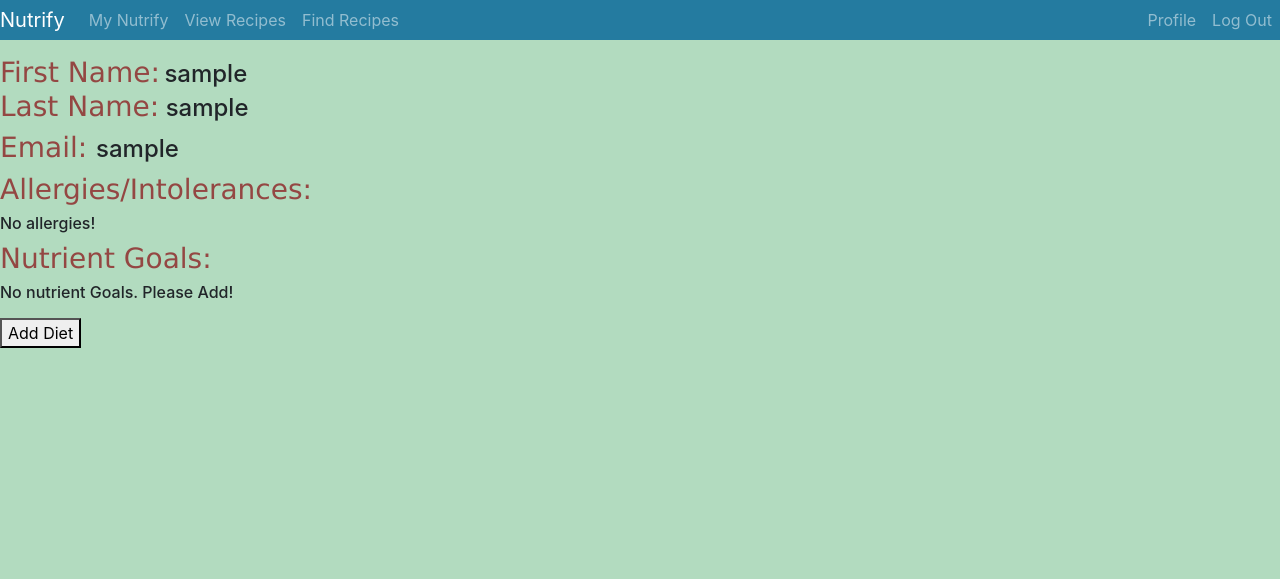
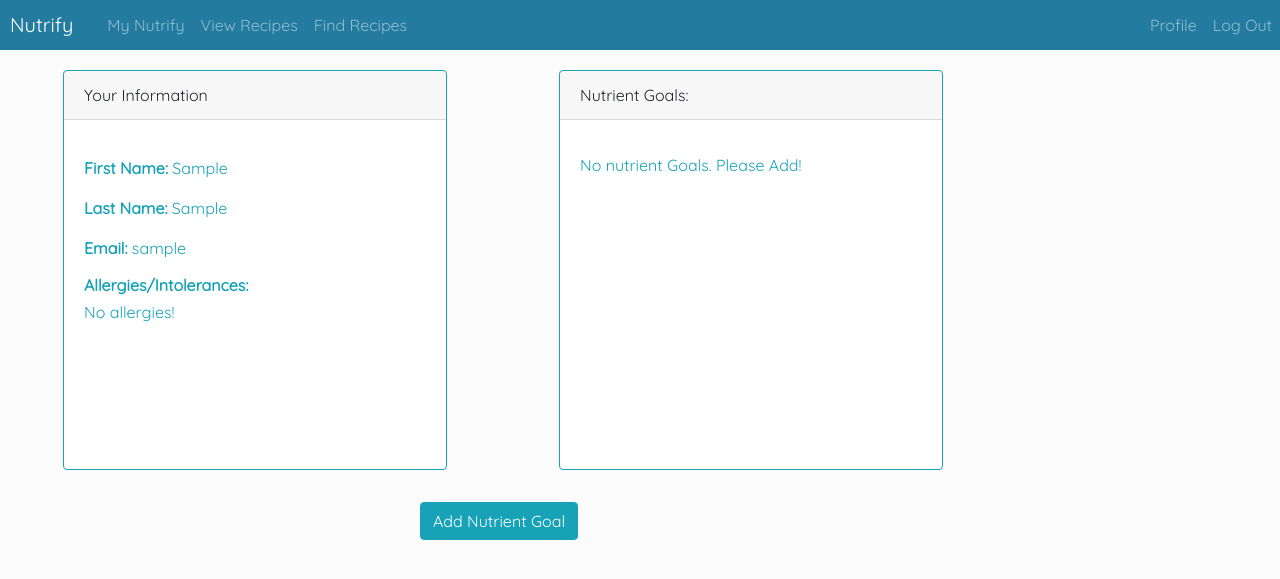
Before and after one commit to Jesskos/nutrify, a Flask app: page /profile in a window 1280 px wide. Shown: the top 579 px of the page. Run offline with Flask 2, Linux system fonts and the light colour scheme; the visitor is signed in with stand-in values (Sample User, id 1); data comes from the database, SQL or seed files in the repository; some libraries are stand-ins or nearby versions.

Commit message:
made styling changes to templates, including changing fonts, text colors, and colors of recipe cards

```diff
--- a/static/javascript.js
+++ b/static/javascript.js
@@ -60,25 +60,25 @@
 		$("h5").html(nutrientvalue);
 		$('#invisibletextbox').attr('class', 'show');
 
-		if (nutrientvalue==="potassium") {$("#description").html("Please enter response in mg daily. Potassium RDI Female: 4,700 mg daily. Potassium RDI Male: 4,700 mg daily"); $("#unit").html("mg per day");
-		} else if (nutrientvalue==="sodium") {$("#description").html("Please enter response in mg daily. Average Sodium (male and female): 1,500 mg daily.")
-		$("#unit").html("mg per day");
+		if (nutrientvalue==="potassium") {$("#description").html("Please enter response in mg daily. Potassium RDI Female: 4,700 mg daily. Potassium RDI Male: 4,700 mg daily"); $("#unit").html(" mg per day");
+		} else if (nutrientvalue==="sodium") {$("#description").html("Please enter response in mg daily. A low sodium diet is no more than 1500 to 2000 mg per day")
+		$("#unit").html(" mg per day");
 		} else if (nutrientvalue==="totalfat") {$("#description").html("Please enter response in grams daily. Low fat diet is 20 grams per day");
-		$("#unit").html("grams per day");
+		$("#unit").html(" grams per day");
 		} else if (nutrientvalue==="saturatedfat") {$("#description").html("Please enter response in grams daily. Maximum saturated fat per day is 20 grams.");
-		$("#unit").html("grams per day");
+		$("#unit").html(" grams per day");
 		} else if (nutrientvalue==="phosphorus") {$("#description").html("Please enter response in grams daily. Maximum phosphorus is 700 grams per day.");
-		$("#unit").html("mg per day");
+		$("#unit").html(" mg per day");
 		} else if (nutrientvalue==="carbohydrates") {$("#description").html("Please enter response in grams per day. Recommended daily value is 275 grams per day. Check with your doctor if you need more or less due to medical condition");
-		$("#unit").html("grams per meal");
+		$("#unit").html(" grams per meal");
 		} else if (nutrientvalue==="iron") {$("#description").html("Please enter response in mg. RDI (female) is 18 mg and 8 mg (male)");
-		$("#unit").html("mg per day");
+		$("#unit").html(" mg per day");
 		} else if (nutrientvalue==="fiber") {$("#description").html("Please enter response in grams. DV Fiber is 28 grams a day on 2000 Calorie Diet");
-		$("#unit").html("grams per day");
+		$("#unit").html(" grams per day");
 		} else if (nutrientvalue==="protein") {$("#description").html("Please enter your response in grams. Recommended DV is 50 grams per day. Check with your doctor if you need more or less protein");
-		$("#unit").html("grams per day");
+		$("#unit").html(" grams per day");
 		} else if (nutrientvalue==="calories") {$("#description").html("Please enter your response in grams. Recommended DV is 2000 Calories per day");
-		$("#unit").html("Calories per day");
+		$("#unit").html(" Calories per day");
 		}
 	}
 
@@ -89,7 +89,7 @@
 		$('#hiddenadd').attr('class', 'hidden');
 		$('#invisibletextbox').attr('class', 'hidden');
 		$("#description").html('')
-		let button = '<form action="/delete-diet" method="POST" class="deleteForm" name="dietid" id ="' + results["nutrient_name"] + '" class="dietform">' + '<button type="submit" class="deletebutton" name="diet"> remove </button>' + '</form>'
+		let button = '<form action="/delete-diet" method="POST" class="deleteForm" name="dietid" style="display: inline-block;" id ="' + results["nutrient_name"] + '" class="dietform">' + '<button type="submit" class="deleteGoalButton" name="diet"> remove </button>' + '</form>'
 		let words = document.querySelector("#dietgoals");
 		if (results==='undefined') {
 			(alert("A nutrient goal for this nutrient has already been added. Please remove nutrient to add a new goal for this nutrient"))
--- a/static/project.css
+++ b/static/project.css
@@ -25,21 +25,25 @@
 	 bottom-margin: 10px;
 }
 
+.searchButton {
+	margin-top: 20px;
+}
 
 .btn-primary {
 	color: black;
   background-color: #70C1B3;
    border-radius: 5px;
-   border: 2px solid #FF1654;
-   margin-top: 10px
+   margin-left: 20px;
+   margin-bottom: 20px
 
 
 }
 
+
 .btn-primary:hover {
     color: #fff;
     background-color: green;
-    border-color: #285e8e; /*set the color you want here*/
+
 }
 
 .form-control {
@@ -55,6 +59,10 @@
 	margin-right: 30px;
 }
 
+.goalcard {
+	margin-left: 50px;
+}
+
 .row {
 	margin-left: 20px;
 }
--- a/templates/base2.html
+++ b/templates/base2.html
@@ -21,6 +21,16 @@
   <meta name="viewport" content="width=device-width, initial-scale=1">
   <link rel="stylesheet" href="https://cdnjs.cloudflare.com/ajax/libs/font-awesome/4.7.0/css/font-awesome.min.css">
 
+<link href="https://fonts.googleapis.com/css?family=Quicksand|Indie+Flower" rel="stylesheet">
+    <style>
+      .indieflower { font-family: "Indie+Flower", cursive; }
+
+       .quicksand body { font-family: "Quicksand", sans-serif;}
+
+       body { font-family: "Quicksand", sans-serif;}
+
+   </style>
+
 
 
 
@@ -29,7 +39,7 @@
     <style>
 
     body {
-  background-color: #B2DBBF;
+  background-color: #FBFBFB;
   }
 
     .hidden {
@@ -53,35 +63,70 @@
     border-style: inset;
     }
 
-    .container {
+    .searchrecipe {
     margin: 0px;
     }
 
-     .container2 {
-    margin-left: 25px;
-    display: block;
-    border: 1px red;
+  .card1 {
+      width: 18em;
+      margin: 4px;
+    }
+
+  .cardbody1 {
+    background-color: #F0F0F0;
+  }
+
+     .cardinfo {
+      width: 25em;
+      margin: 4px;
+      height: 40;
+      margin-left: 28px;
+    }
+
+    .addDietFirst {
+      margin-left: 385px;
+      margin-bottom: 30px;
+    }
+
+
+      .container {
+    margin: auto;
+    display: flex;
+    flex-wrap: wrap;
+    width: 100%;
     }
 
     h2 {
     margin-left: 20px;
-    color: #944743;
-    font-family: Verdana;
     padding-bottom:40px;
     }
 
+    .sortbuttons {
+      margin-bottom: 30px;
+    }
+
+    .listofbuttons {
+      margin-left: 30px;
+      margin-bottom: 20px;
+    }
+
+    .goalsummary {
+      margin-left: 50px;
+      margin-bottom: 30px
+    }
+
     .submitButton {
-    background-color:  #F3FFBD;
-    font-family: Verdana;
+    background-color:  #B2DBBF;
     border: none;
     color: black;
-    padding: 10px 20px;
+    padding: 5px 15px;
     font-size: 16px;
     margin: 6px 2px;
     text-align: center;
     display: inline-block;
     border-radius: 12px;
     border: 3px solid #247BA0;
+    margin-left: 10px;
   }
 
      .nutritionbutton {
@@ -138,10 +183,6 @@
   }
 
 
-    h3 {
-    color: #944743;
-    font-family: Verdana;
-    }
 
     .recipecard {
       background-color: #5F9FB9;
@@ -179,6 +220,14 @@
   color: green;
   border: none;
   padding-left: 200px;
+  margin-left: 35px;
+}
+
+.deleteGoalButton {
+  background-color: transparent;
+  color: green;
+  border: none;
+  padding-left: 10px;
 }
 
 .analyzegoalButton {
@@ -210,13 +259,14 @@
 
 .directions {
   position: absolute;
-  margin-left: 10px;
+  margin-left: 120px;
   margin-top: 250px;
+  margin-right: 20px;
 }
 
 .nutrition1 {
   position: absolute;
-  margin-left: 10px;
+  margin-left: 124px;
   margin-top: 300px;
 }
 
@@ -229,7 +279,7 @@
 .info {
   position: absolute;
   margin-left: 10px;
-  margin-top: 150px;
+  margin-top: 170px;
   width: 350px;
 }
 
@@ -239,6 +289,11 @@
   margin-top: 150px;
   width: 20px;
   height: 10px;
+}
+
+.found {
+  margin-left:70px;
+  padding-bottom: 60px;
 }
 
 .flex-container-row {
@@ -254,12 +309,39 @@
   margin-top: 20px;
 }
 
+.directionsbutton {
+  margin-left: 30px;
+  margin-right: 10px;
+
+}
+
+.dietquestionsradio {
+  margin-top: 0px;
+  margin-right: 50px;
+  margin-left: 100px;
+}
+
+.dietquestionstext {
+  margin-top: 30px;
+  margin-left: 90px;
+}
+
+.dietinstruction {
+  margin-left: 100px;
+}
+
+.analysistitle {
+  margin-left: 220px;
+  margin-bottom: 50px;
+  margin-top: 20px;
+}
+
   </style>
 
 <!-- Code goes here. -->
 <nav class="navbar navbar-expand-md navbar-dark navbar-custom p-0">
 
-  <a class="navbar-brand" href="#">Nutrify</a>
+  <a class="navbar-brand" href="#" style="padding:10px">   Nutrify</a>
   <button class="navbar-toggler" type="button" data-toggle="collapse" data-target="#navbarSupportedContent" aria-controls="navbarSupportedContent" aria-expanded="false" aria-label="Toggle navigation">
     <span class="navbar-toggler-icon"></span>
   </button>
--- a/templates/userprofile.html
+++ b/templates/userprofile.html
@@ -4,22 +4,31 @@
 
 {% block content %}
 
+<div class="container-fluid">
+  <div class="row">
+	  <div class="span-6" style="display: margin-right: 30px;">
+		<div class="card border-info mb-3 cardinfo" style="max-width: 24rem; height: 25rem">
+		  <div class="card-header">Your Information</div>
+		  <div class="card-body text-info">
+		    <p class="card-text">
+		    	<div class="userinfo">
+				  <p><b><h6 style="display:inline;";> First Name:</h6></b><h6 style="display:inline;"> {{ fname.title() }} </h6></p>
 
-<div><h3 style="display:inline;";> First Name:</h3> <h4 style="display:inline;"> {{ fname }} </h4></div>
+				  <p><b><h6 style="display:inline;"> Last Name:</h6></b><h6  style="display:inline;">  {{ lname.title() }} </h6></p>
 
-<div><h3 style="display:inline;"> Last Name:</h3><h4  style="display:inline;">  {{ lname }} <h4></div>
+				  <p><b><h6 style="display:inline;"> Email: </h6></b><h6 style="display:inline;">{{ email }} </h6></p>
 
-<div><h3 style="display:inline;"> Email: </h3><h4 style="display:inline;">{{ email }} </h4></div>
+				  <p><h6 class="willaddtext"></h6></p>
 
-<h6 class="willaddtext"></h6>
-
-<div><h3> Allergies/Intolerances: </h3>
+				<div>
+				  <h6> <b>Allergies/Intolerances:</b> </h6>
 
 				  {% if allergies != [] %}
 				  <div id="allergies">
 				  {% for allergy in allergies %}
 				  <li>{{ allergy.allergy_name }}</li>
 				  {% endfor %}
+				  </div>
 
 				  {% else %}
 
@@ -27,62 +36,88 @@
 
 				{% endif %}
 				</div>
-
-<h3> Nutrient Goals: </h3>
-
-
-	<div id="dietgoals">
+				</div></p>
+		  </div>
+		</div>
+	  </div>
+	<div class="span-6 goalcard">
+		<div class="card border-info mb-3 cardinfo" style="max-width: 24rem; height: 25rem">
+		  <div class="card-header"> Nutrient Goals: </div>
+		  <div class="card-body text-info">
+		    <p class="card-text">	<div id="dietgoals">
 			{% if users_nutrient_goals != [] %}
 				{% for nutrient_goal in users_nutrient_goals %}
 				<li>
 				{{ nutrient_goal.high_or_low }}
 				{{ nutrient_goal.nutrient_name }} |
 				Goal: {{ nutrient_goal.nutrient_goal}}
-		<form action="/delete-diet" method="POST" class="deleteForm" name="dietid" id ="{{nutrient_goal.nutrient_name}}" class="dietform">
-		<button type="submit" class="deletebutton" name='diet'> remove </button>
+				<form action="/delete-diet" method="POST" class="deleteForm" name="dietid" id ="{{nutrient_goal.nutrient_name}}" class="dietform" style="display: inline-block";>
+				<button type="submit" class="deletebutton deleteGoalButton" name='diet'> remove </button>
 				</form></li>
 				{% endfor %}
 			{% else %}
+			<div id="nogoals"><h6> No nutrient Goals. Please Add! </h6></div>
+
+			{% endif %}</div></p>
+	  	  </div>
+		</div>
+	  </div>
+   </div>
 
 
-		<div id="nogoals"><h6> No nutrient Goals. Please Add! </h6></div>
 
-	{% endif %}</div>
+  <div class="row">
+    <div class="span-12">
 
-	<p><form action="/add-diet" method="POST" class="adddiet">
-	<button type="button" class="" id="" name="" value="">Add Diet</button>
-	</form>
+		<div class="addDietFirst"><p><form action="/add-diet" method="POST" class="adddiet">
+		<button type="button" class="btn btn-info" id="" name="" value="">Add Nutrient Goal</button>
+		</form></div>
+     </div>
+  </div>
 
-	<div class="hidden" id="hiddenadd">
+  <div class="row">
+    <div class="span-12">
+
+		<div class="hidden" id="hiddenadd" style="display:margin-botton: 30px">
 		<form action="/add-diet" method="POST" >
-		<button type="submit" name="nutrient" value="sodium" class="nutrient"> Sodium </button>
-		<button type="submit" name="nutrient" value="protein" class="nutrient"> Protein </button>
-		<button type="submit" name="nutrient" value="fiber" class="nutrient"> Fiber </button>
-		<button type="submit" name="nutrient" value="totalfat" class="nutrient"> Total Fat </button>
-		<button type="submit" name="nutrient" value="saturatedfat" class="nutrient"> Saturated fat </button>
-		<button type="submit" name="nutrient" value="potassium" class="nutrient">  Potassium </button>
-		<button type="submit" name="nutrient" value="phosphorus" class="nutrient">  Phosphorus </button>
-		<button type="submit" name="nutrient" value="carbohydrates" class="nutrient"> Carbohydrates  </button>
-		<button type="submit" name="nutrient" value="calories" class="nutrient">  Calories </button>
-		<button type="submit" name="nutrient" value="iron" class="nutrient">  Iron </button>
+			<button type="submit" name="nutrient" value="sodium" class="nutrient btn btn-outline-info"> Sodium </button>
+			<button type="submit" name="nutrient" value="protein" class="nutrient btn btn-outline-info"> Protein </button>
+			<button type="submit" name="nutrient" value="fiber" class="nutrient btn btn-outline-info"> Fiber </button>
+			<button type="submit" name="nutrient" value="totalfat" class="nutrient btn btn-outline-info"> Total Fat </button>
+			<button type="submit" name="nutrient" value="saturatedfat" class="nutrient btn btn-outline-info"> Saturated fat </button>
+			<button type="submit" name="nutrient" value="potassium" class="nutrient btn btn-outline-info">  Potassium </button>
+			<button type="submit" name="nutrient" value="phosphorus" class="nutrient btn btn-outline-info">  Phosphorus </button>
+			<button type="submit" name="nutrient" value="carbohydrates" class="nutrient btn btn-outline-info"> Carbohydrates  </button>
+			<button type="submit" name="nutrient" value="calories" class="nutrient btn btn-outline-info">  Calories </button>
+			<button type="submit" name="nutrient" value="iron" class="nutrient btn btn-outline-info">  Iron </button>
 		</form>
 		</div>
+	</div>
+  </div>
+      <div class="row">
+         <div class="span-12">
+
+
 		<div class="hidden" id="invisibletextbox">
 			<form action="/add-diet" method="POST">
-			<div>
+				<div class="dietquestionsradio" style="display: inline-block">
 				  <label for='nutrientgoal' class="labelinputnutrient"> Would you like a diet high or low in: <h5></h5>
 				  <input type="radio" name = "highlow" value="high" id="high" required> High
 				  <input type="radio" name = "highlow" value="low" id="low" required> Low  <p>
 				</div>
-			<div>
+				<div class="dietquestionstext" style="display: inline-block">
 				  <label for='nutrientgoal' class="labelinputnutrient"> Please enter your nutrient goal for:<h5></h5>
-			<input type="number" name="goal" class='textinput' id="nutrientgoal" required><h4 id='unit'></h4>
-			<input type="submit" class="submitbutton">
+				  <input type="number" name="goal" class='textinput' id="nutrientgoal" required><h6 id='unit' style="display: inline-block"></h6>
+				  <input type="submit" class="submitbutton btn btn-info" value="save">
+				</div>
 		</div>
 
 			</form>
+		<div class="dietinstruction" id="description"></div>
 	</div>
-	<div id="description"></div>
+  </div>
+</div>
+
 
 	<script src="https://code.jquery.com/jquery.js"></script>
 	<script src="/static/javascript.js"></script>
```
Also changed, not shown: templates/analysis.html (+14 -14 lines), templates/findrecipes.html (+4 -4 lines), templates/recipesearchresults.html (+6 -26 lines), templates/trial.html (added, +68 -0 lines), templates/userportal.html (+10 -9 lines), templates/viewsavedrecipes.html (+8 -8 lines). Lines whose indentation alone changed are shown as unchanged.
